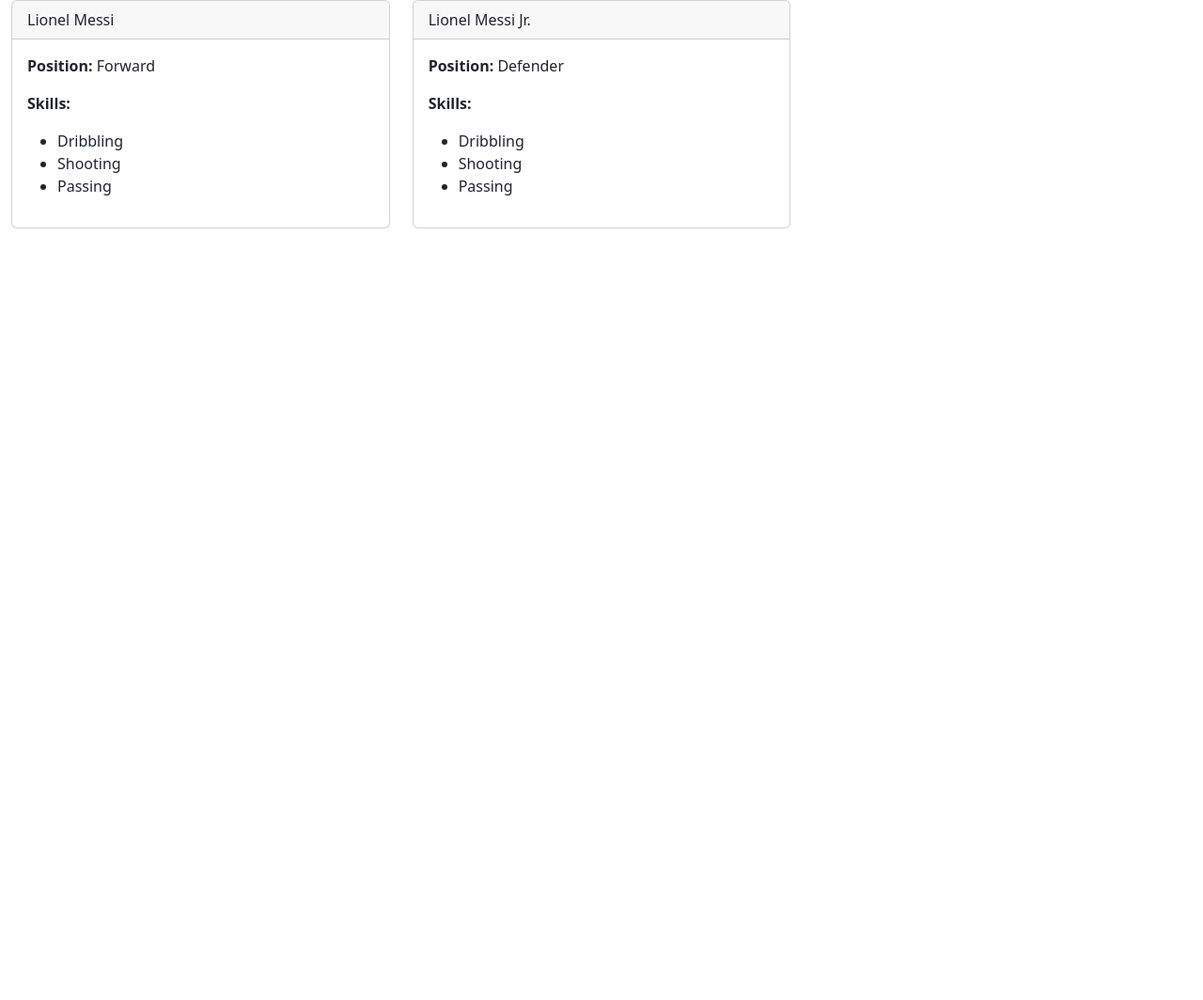
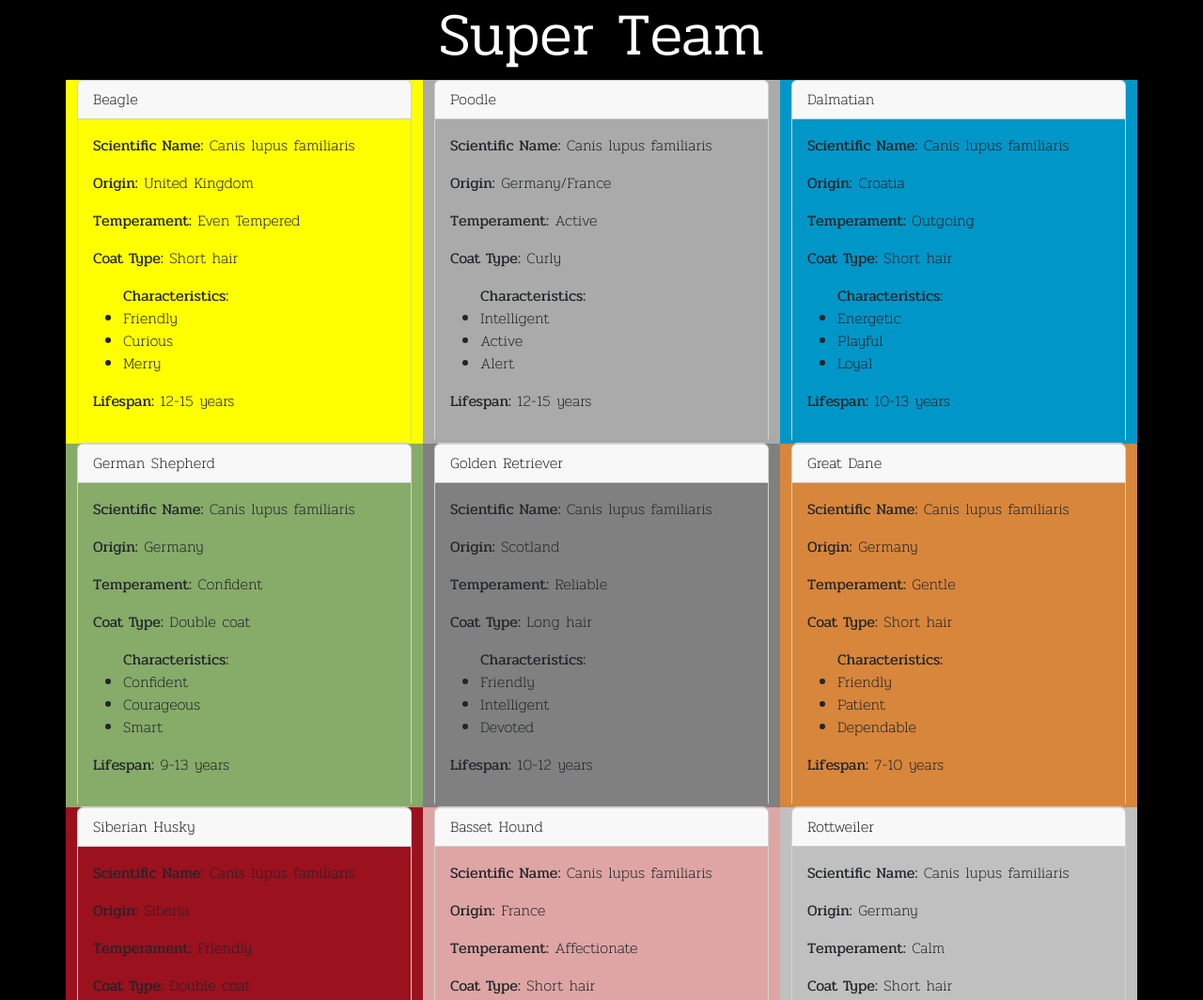
Before and after one commit to 525gtarantola/Super-Team, a plain HTML site: page index.html in a window 1280 px wide. Shown: the top 1064 px of the page at 94% size. Before the commit the page ends 800 px from the top, so only its background shows below. Drawn offline with nearby package versions, Linux system fonts and the light colour scheme.

Commit message:
Black background, added dog breeds, added their unique information, colored cards, everything works so far. Images needed

```diff
--- a/index.html
+++ b/index.html
@@ -1,52 +1,57 @@
 <!doctype html>
 <html lang="en">
-
     <head>
-    <title>Title</title>
+        <title>Super Team!</title>
         <!-- Required meta tags -->
         <meta charset="utf-8" />
-    <meta name="viewport" content="width=device-width, initial-scale=1, shrink-to-fit=no" />
+        <meta
+            name="viewport"
+            content="width=device-width, initial-scale=1, shrink-to-fit=no"
+        />
+
+        <link rel="preconnect" href="https://fonts.googleapis.com">
+        <link rel="preconnect" href="https://fonts.gstatic.com" crossorigin>
+        <link href="https://fonts.googleapis.com/css2?family=Pridi:wght@200;300;400;500;600;700&display=swap" rel="stylesheet">
+
 
         <!-- Bootstrap CSS v5.2.1 -->
-    <link href="https://cdn.jsdelivr.net/npm/bootstrap@5.3.2/dist/css/bootstrap.min.css" rel="stylesheet"
-        integrity="sha384-T3c6CoIi6uLrA9TneNEoa7RxnatzjcDSCmG1MXxSR1GAsXEV/Dwwykc2MPK8M2HN" crossorigin="anonymous" />
+        <link
+            href="https://cdn.jsdelivr.net/npm/bootstrap@5.3.2/dist/css/bootstrap.min.css"
+            rel="stylesheet"
+            integrity="sha384-T3c6CoIi6uLrA9TneNEoa7RxnatzjcDSCmG1MXxSR1GAsXEV/Dwwykc2MPK8M2HN"
+            crossorigin="anonymous"
+        />
+
+        <!-- css -->
+        <link rel="stylesheet" href="style.css">
     </head>
 
     <body>
-    <header>
-
-    </header>
-
 
         <main>
-    <div class="container-fluid">
-        <div class="row" id="teamCards">
+            <div class="container">
+                <h1 class="text-white text-center display-3"> Super Team</h1>
+
+                <div class="row" id="teamCard">
 
                 </div>
             </div>
         </main>
+        <footer>
+            <!-- place footer here -->
+        </footer>
+        <!-- Bootstrap JavaScript Libraries -->
+        <script
+            src="https://cdn.jsdelivr.net/npm/@popperjs/core@2.11.8/dist/umd/popper.min.js"
+            integrity="sha384-I7E8VVD/ismYTF4hNIPjVp/Zjvgyol6VFvRkX/vR+Vc4jQkC+hVqc2pM8ODewa9r"
+            crossorigin="anonymous"
+        ></script>
 
+        <script
+            src="https://cdn.jsdelivr.net/npm/bootstrap@5.3.2/dist/js/bootstrap.min.js"
+            integrity="sha384-BBtl+eGJRgqQAUMxJ7pMwbEyER4l1g+O15P+16Ep7Q9Q+zqX6gSbd85u4mG4QzX+"
+            crossorigin="anonymous"
+        ></script>
 
-
-
-
-
-
-
-
-
-
-
-
-<!-- Bootstrap JavaScript Libraries -->
-<script src="https://cdn.jsdelivr.net/npm/@popperjs/core@2.11.8/dist/umd/popper.min.js"
-integrity="sha384-I7E8VVD/ismYTF4hNIPjVp/Zjvgyol6VFvRkX/vR+Vc4jQkC+hVqc2pM8ODewa9r"
-crossorigin="anonymous"></script>
-
-<script src="https://cdn.jsdelivr.net/npm/bootstrap@5.3.2/dist/js/bootstrap.min.js"
-integrity="sha384-BBtl+eGJRgqQAUMxJ7pMwbEyER4l1g+O15P+16Ep7Q9Q+zqX6gSbd85u4mG4QzX+"
-crossorigin="anonymous"></script>
         <script src="script.js"></script>
     </body>
-
-</html>
--- a/script.js
+++ b/script.js
@@ -1,48 +1,152 @@
+// Dog breed data
 const teamMembers = [
     {
-    name: "Lionel Messi",
-    position: "Forward",
-    skills: ["Dribbling", "Shooting", "Passing"],
-    strengths: "Ball Control",
-    weaknesses: "Heading Ability",
-    biography: "blah blah blah",
+        name: 'Beagle',
+        scientificName: 'Canis lupus familiaris',
+        origin: 'United Kingdom',
+        characteristics: ['Friendly', 'Curious', 'Merry'],
+        temperament: 'Even Tempered',
+        coatType: 'Short hair',
+        lifeSpan: '12-15 years',
     },
-
     {
-    name: "Lionel Messi Jr.",
-    position: "Defender",
-    skills: ["Dribbling", "Shooting", "Passing"],
-    strengths: "Ball Control",
-    weaknesses: "Heading Ability",
-    biography: "blah blah blah",
+        name: 'Poodle',
+        scientificName: 'Canis lupus familiaris',
+        origin: 'Germany/France',
+        characteristics: ['Intelligent', 'Active', 'Alert'],
+        temperament: 'Active',
+        coatType: 'Curly',
+        lifeSpan: '12-15 years',
     },
+    {
+        name: 'Dalmatian',
+        scientificName: 'Canis lupus familiaris',
+        origin: 'Croatia',
+        characteristics: ['Energetic', 'Playful', 'Loyal'],
+        temperament: 'Outgoing',
+        coatType: 'Short hair',
+        lifeSpan: '10-13 years',
+    },
+    {
+        name: 'German Shepherd',
+        scientificName: 'Canis lupus familiaris',
+        origin: 'Germany',
+        characteristics: ['Confident', 'Courageous', 'Smart'],
+        temperament: 'Confident',
+        coatType: 'Double coat',
+        lifeSpan: '9-13 years',
+    },
+    {
+        name: 'Golden Retriever',
+        scientificName: 'Canis lupus familiaris',
+        origin: 'Scotland',
+        characteristics: ['Friendly', 'Intelligent', 'Devoted'],
+        temperament: 'Reliable',
+        coatType: 'Long hair',
+        lifeSpan: '10-12 years',
+    },
+    {
+        name: 'Great Dane',
+        scientificName: 'Canis lupus familiaris',
+        origin: 'Germany',
+        characteristics: ['Friendly', 'Patient', 'Dependable'],
+        temperament: 'Gentle',
+        coatType: 'Short hair',
+        lifeSpan: '7-10 years',
+    },
+    {
+        name: 'Siberian Husky',
+        scientificName: 'Canis lupus familiaris',
+        origin: 'Siberia',
+        characteristics: ['Outgoing', 'Friendly', 'Alert'],
+        temperament: 'Friendly',
+        coatType: 'Double coat',
+        lifeSpan: '12-15 years',
+    },
+    {
+        name: 'Basset Hound',
+        scientificName: 'Canis lupus familiaris',
+        origin: 'France',
+        characteristics: ['Charming', 'Patient', 'Low-key'],
+        temperament: 'Affectionate',
+        coatType: 'Short hair',
+        lifeSpan: '12-13 years',
+    },
+    {
+        name: 'Rottweiler',
+        scientificName: 'Canis lupus familiaris',
+        origin: 'Germany',
+        characteristics: ['Confident', 'Fearless', 'Good-natured'],
+        temperament: 'Calm',
+        coatType: 'Short hair',
+        lifeSpan: '8-10 years',
+    }
 ];
 
 function generateTeamCards() {
-  const teamCardsContainer = document.getElementById("teamCards");
+    const teamCardsContainer = document.getElementById('teamCard');
 
-  teamMembers.forEach((member) => {
-    const card = document.createElement("div");
-    card.classList.add("col-md-4");
+    teamMembers.forEach(member => {
+        const card = document.createElement('div');
+        card.classList.add('col-md-4');
 
-//Create a list of skills with <li> tags
-const skillslist = member.skills.map (skill => `<li> ${skill} </li>`).join('')
+        // Style the background color of the cards based on breed
+        let backgroundColor;
+        switch (member.name.toLowerCase()) {
+            case 'beagle':
+                backgroundColor = 'yellow';
+                break;
+            case 'poodle':
+                backgroundColor = '#aaaaaa';
+                break;
+            case 'dalmatian':
+                backgroundColor = '#0096c7';
+                break;
+            case 'german shepherd':
+                backgroundColor = '#87ab69';
+                break;
+            case 'golden retriever':
+                backgroundColor = 'gray';
+                break;
+            case 'great dane':
+                backgroundColor = '#d8863b';
+                break;
+            case 'siberian husky':
+                backgroundColor = '#9b111e';
+                break;
+            case 'basset hound':
+                backgroundColor = '#dea5a4';
+                break;
+            case 'rottweiler':
+                backgroundColor = 'silver';
+                break;
+            default:
+                backgroundColor = 'white';
+        }
+        card.style.backgroundColor = backgroundColor;
+
+        // Create a list of characteristics with <li> tags
+        const characteristicsList = member.characteristics
+            .map(characteristic => `<li>${characteristic}</li>`).join('');
 
         card.innerHTML = `
-        <div class = "card">
-            <div class = "card-header">${member.name}</div>
-            <div class = "card-body">
-                <p><strong>Position:</strong> ${member.position}</p>
-                <p><strong>Skills:</strong>
-                    <ul>
-                         ${skillslist}
-                    </ul>
-                </p>
+            <div class="card">
+                <div class="card-header">
+                    ${member.name}
+                </div>
+                <div class="card-body" style="background-color:${backgroundColor};">
+                    <p><strong>Scientific Name:</strong> ${member.scientificName}</p>
+                    <p><strong>Origin:</strong> ${member.origin}</p>
+                    <p><strong>Temperament:</strong> ${member.temperament}</p>
+                    <p><strong>Coat Type:</strong> ${member.coatType}</p>
+                    <ul><strong>Characteristics:</strong>${characteristicsList}</ul>
+                    <p><strong>Lifespan:</strong> ${member.lifeSpan}</p>
                 </div>
             </div>
         `;
+
         teamCardsContainer.appendChild(card);
     });
 }
 
-window.onload = generateTeamCards();
+window.onload = generateTeamCards;
--- a/style.css
+++ b/style.css
@@ -0,0 +1,6 @@
+body {
+    background-color: black;
+    font-family: "Pridi", serif;
+    font-weight: 200;
+    font-style: normal;;
+}
```
Lines whose indentation alone changed are shown as unchanged.
